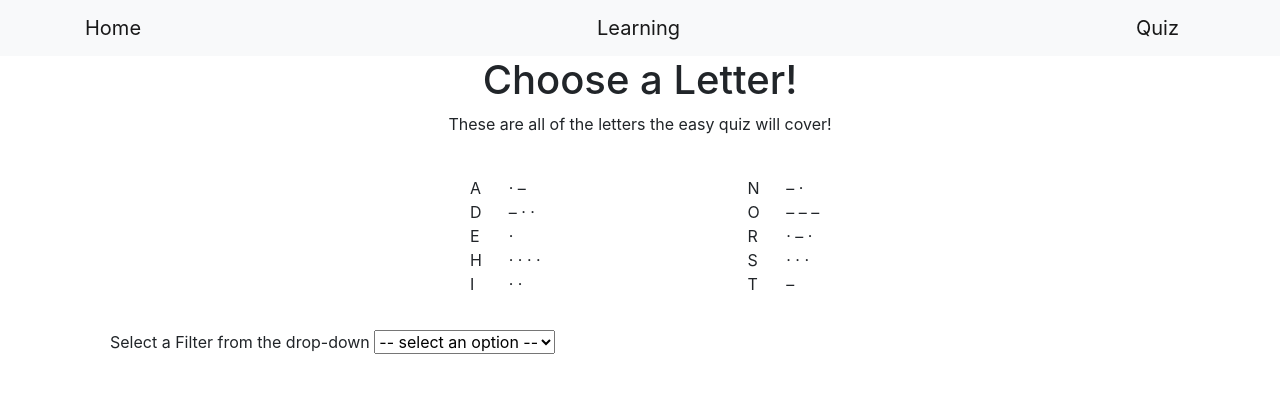
After one commit to ArtesianSquid/InteractiveMorseWebApp, a Flask app: page /learn_easy in a window 1280 px wide. The commit adds this page. Shown: the top 393 px of the page. Run offline with Flask 2, Linux system fonts and the light colour scheme; some libraries are stand-ins or nearby versions.

Commit message:
Added easy letter filter in learning

```diff
--- a/server.py
+++ b/server.py
@@ -345,6 +345,11 @@ def letters():
     global alphabet
     return render_template('letter.html', data=alphabet)
 
+@app.route('/learn_easy')
+def easyLetters():
+    global alphabet
+    return render_template('letter_easy.html', data=alphabet)
+
 @app.route('/learn/numbers')
 def numbers():
     # alpahbet will be replaced by the dictionary for nums later
--- a/static/main.css
+++ b/static/main.css
@@ -54,3 +54,7 @@ a, a:hover, a:focus, a:active {
 	text-align: center;
 	padding-bottom: 40px;
 }
+
+#learningDropDown {
+	margin: 10px;
+}
--- /dev/null
+++ b/templates/letter_easy.html
@@ -0,0 +1,95 @@
+{% extends "layout.html" %}
+
+{% block content %}
+
+<script>
+    let data = {{ data| tojson}}
+</script>
+
+<script type="text/javascript" src="{{ url_for('static', filename = 'letter.js') }}"></script>
+
+<div class="container">
+    <div class="row txtheader">
+        <div class="col-md-12">
+            <h1>Choose a Letter!</h1>
+        </div>
+    </div>
+    <div class="row txtcontent">
+        <div class="col-md-12">
+            These are all of the letters the easy quiz will cover!
+        </div>
+    </div>
+    <div class="row">
+        <div class="col-md-4"></div>
+        <div class="col-md-3">
+            <div class="row">
+                <div class="col-md-6">
+                    <a href='/learn/{{data["1"].id}}'>
+                        <div>{{data["1"].letter}}</div>
+                    </a>
+                    <a href='/learn/{{data["4"].id}}'>
+                        <div>{{data["4"].letter}}</div>
+                    </a>
+                    <a href='/learn/{{data["5"].id}}'>
+                        <div>{{data["5"].letter}}</div>
+                    </a>
+                    <a href='/learn/{{data["8"].id}}'>
+                        <div>{{data["8"].letter}}</div>
+                    </a>
+                    <a href='/learn/{{data["9"].id}}'>
+                        <div>{{data["9"].letter}}</div>
+                    </a>
+                </div>
+                <div class="col-md-6">
+                    <div class="txtpad">{{data["1"].morse}}</div>
+                    <div class="txtpad">{{data["4"].morse}}</div>
+                    <div class="txtpad">{{data["5"].morse}}</div>
+                    <div class="txtpad">{{data["8"].morse}}</div>
+                    <div class="txtpad">{{data["9"].morse}}</div>
+                </div>
+            </div>
+        </div>
+        <div class="col-md-3">
+            <div class="row">
+                <div class="col-md-6">
+                    <a href='/learn/{{data["14"].id}}'>
+                        <div>{{data["14"].letter}}</div>
+                    </a>
+                    <a href='/learn/{{data["15"].id}}'>
+                        <div>{{data["15"].letter}}</div>
+                    </a>
+                    <a href='/learn/{{data["18"].id}}'>
+                        <div>{{data["18"].letter}}</div>
+                    </a>
+                    <a href='/learn/{{data["19"].id}}'>
+                        <div>{{data["19"].letter}}</div>
+                    </a>
+                    <a href='/learn/{{data["20"].id}}'>
+                        <div>{{data["20"].letter}}</div>
+                    </a>
+                </div>
+                <div class="col-md-6">
+                    <div class="txtpad">{{data["14"].morse}}</div>
+                    <div class="txtpad">{{data["15"].morse}}</div>
+                    <div class="txtpad">{{data["18"].morse}}</div>
+                    <div class="txtpad">{{data["19"].morse}}</div>
+                    <div class="txtpad">{{data["20"].morse}}</div>
+                </div>
+            </div>
+        </div>
+        <div class="col-md-2"></div>
+    </div>
+    <br>
+    <div id="learningDropDown">
+        <label for="difficulty">Select a Filter from the drop-down</label>
+        <select name="difficulty" id="difficulty" onchange="location = this.value">
+            <option disabled selected value> -- select an option -- </option>
+            <option value="learn">All Letters</option>
+            <option value="learn_easy">Easy Letters</option>
+            <option value="not_implemented">Medium Letters</option>
+            <option value="not_implemented">Hard Letters</option>
+        </select>
+    </div>
+</div>
+
+{% endblock %}
```
Also changed, not shown: templates/letter.html (+11 -0 lines).
